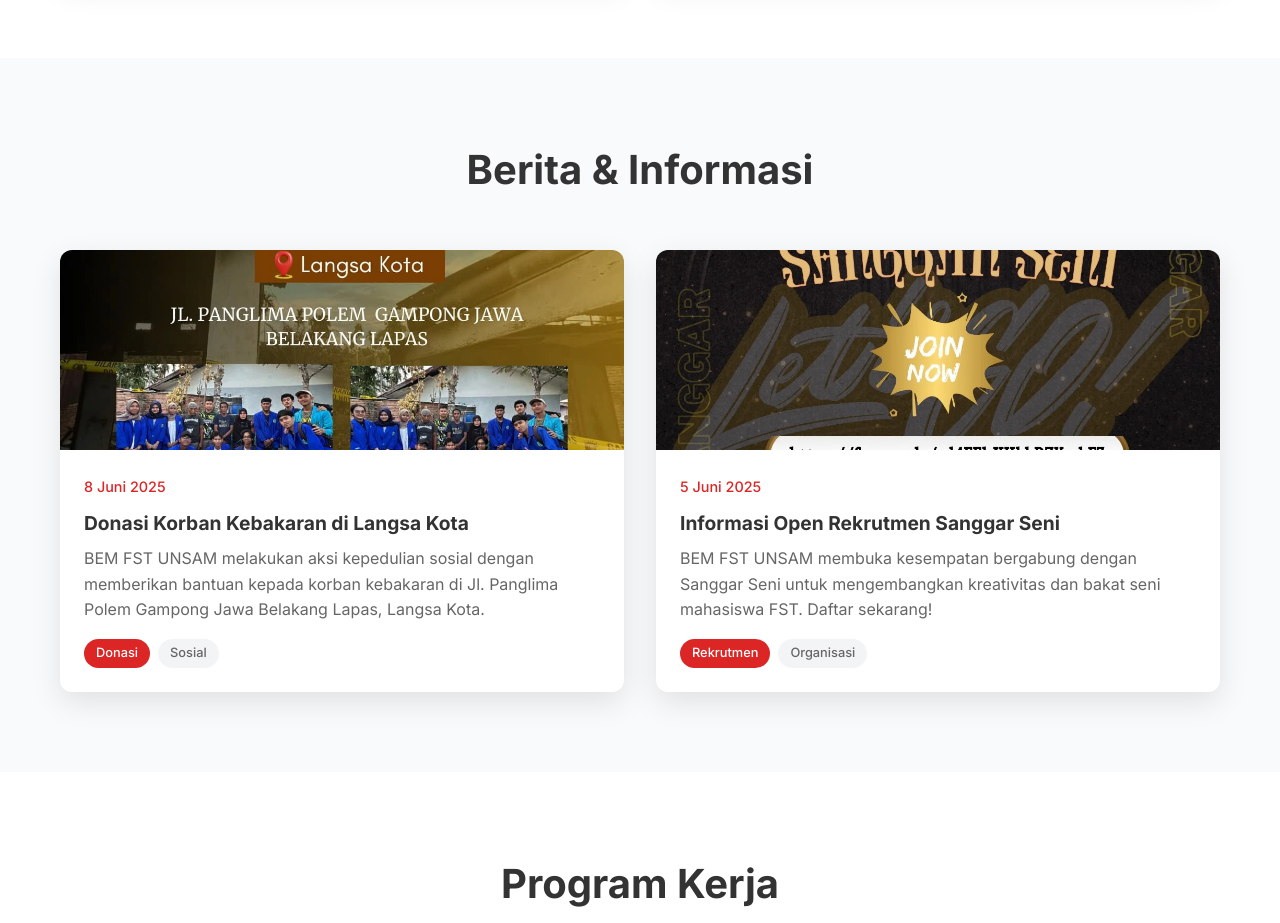
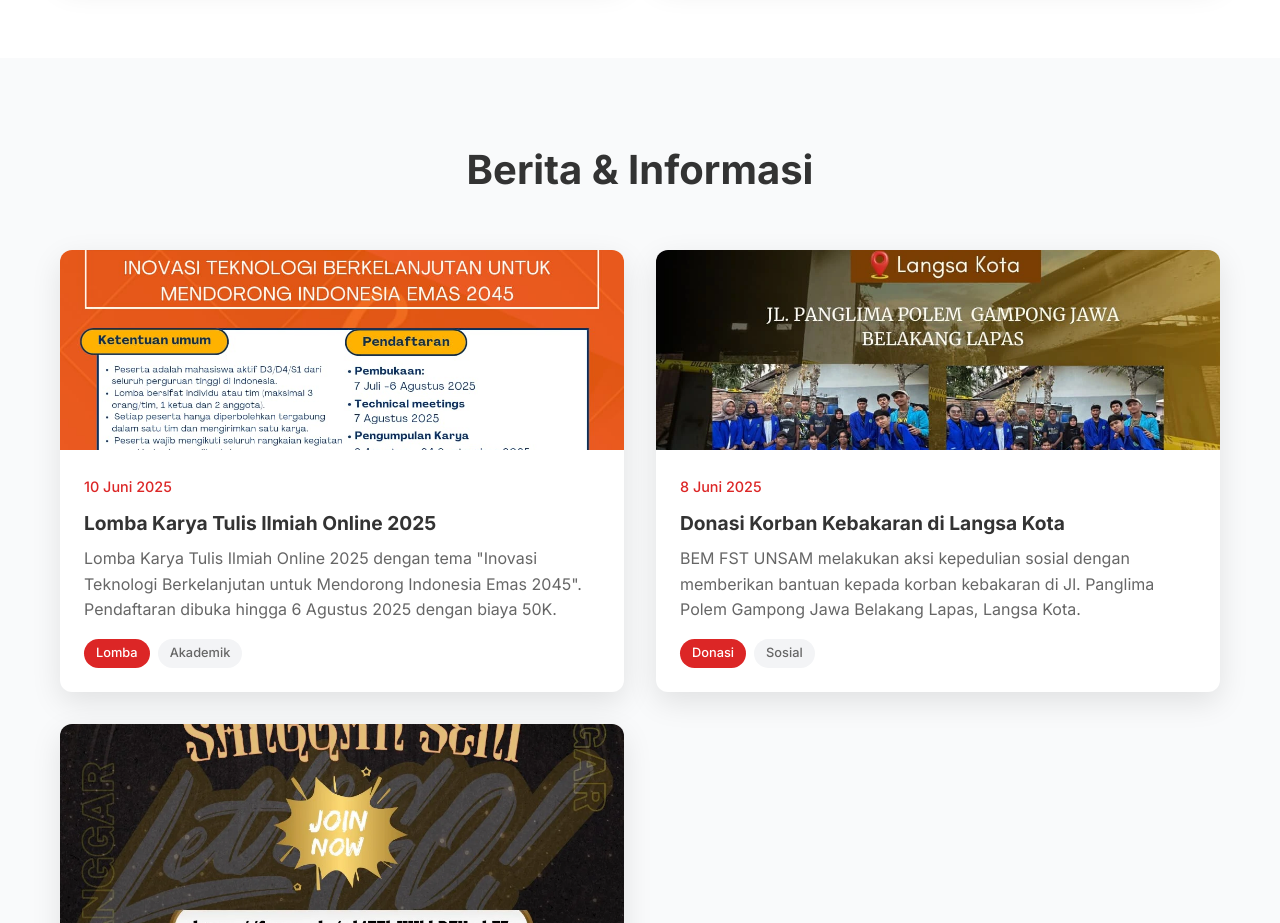
Before and after one commit to syahrul-tampan/fst-unsam-bem-web, a PHP site: page / in a window 1280 px wide. Shown: the part 1319-2242 px from the top of the page. Run offline with PHP 8.4, Linux system fonts and the light colour scheme.

Commit message:
Tambahkan lomba ke berita
Menambahkan informasi "Lomba Karya Tulis Ilmiah Online 2025" ke bagian berita di halaman utama website.

```diff
--- a/includes/news.php
+++ b/includes/news.php
@@ -2,6 +2,14 @@
 <?php
 // Data berita - dalam implementasi nyata, ini bisa diambil dari database
 $news_data = [
+    [
+        'date' => '10 Juni 2025',
+        'title' => 'Lomba Karya Tulis Ilmiah Online 2025',
+        'description' => 'Lomba Karya Tulis Ilmiah Online 2025 dengan tema "Inovasi Teknologi Berkelanjutan untuk Mendorong Indonesia Emas 2045". Pendaftaran dibuka hingga 6 Agustus 2025 dengan biaya 50K.',
+        'image' => '/lovable-uploads/ae13b164-3e01-4341-92d4-065516d95c4f.png',
+        'category' => 'Lomba',
+        'tag' => 'Akademik'
+    ],
     [
         'date' => '8 Juni 2025',
         'title' => 'Donasi Korban Kebakaran di Langsa Kota',
```
Also changed, not shown: public/lovable-uploads/ae13b164-3e01-4341-92d4-065516d95c4f.png (added).
